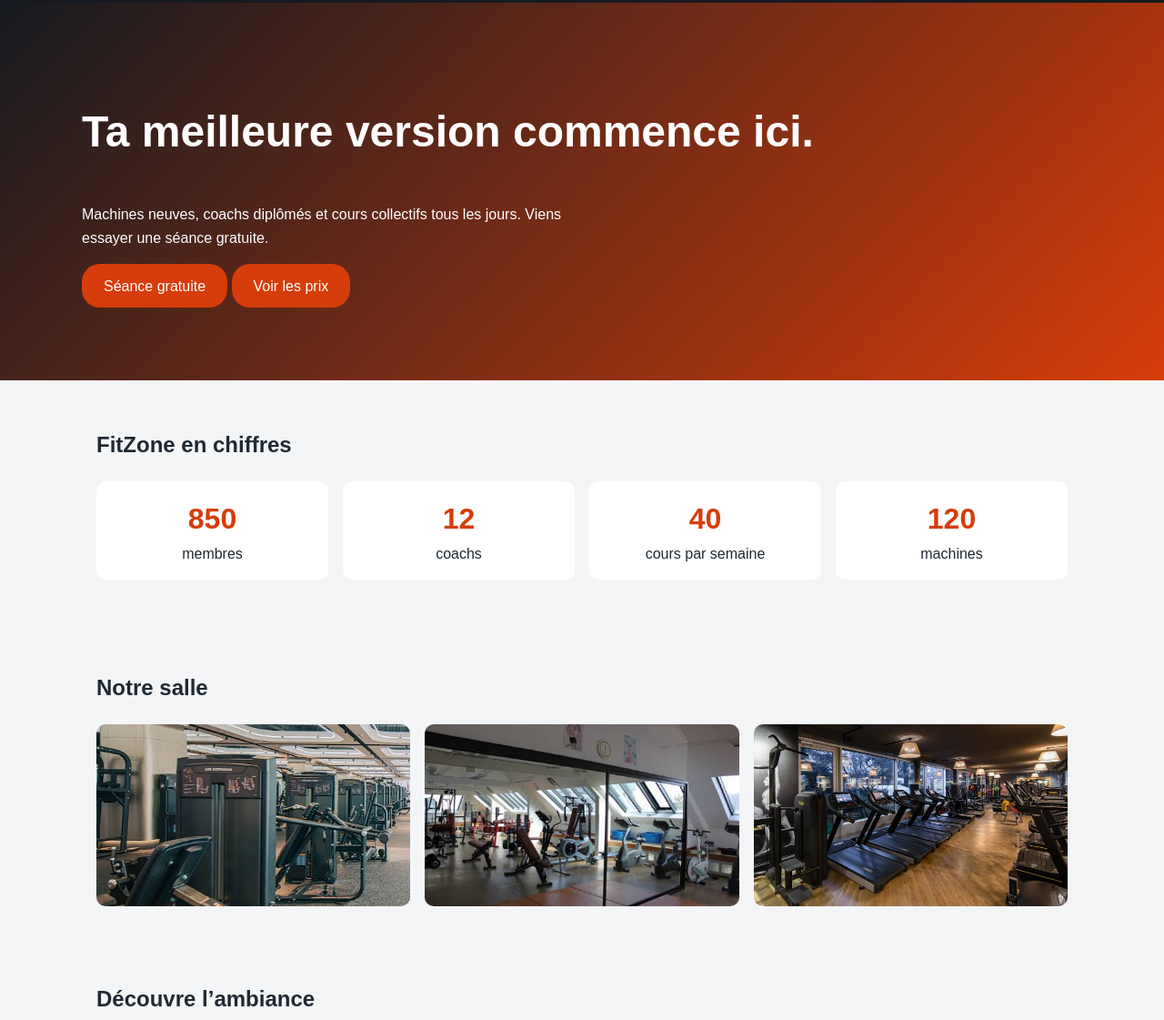
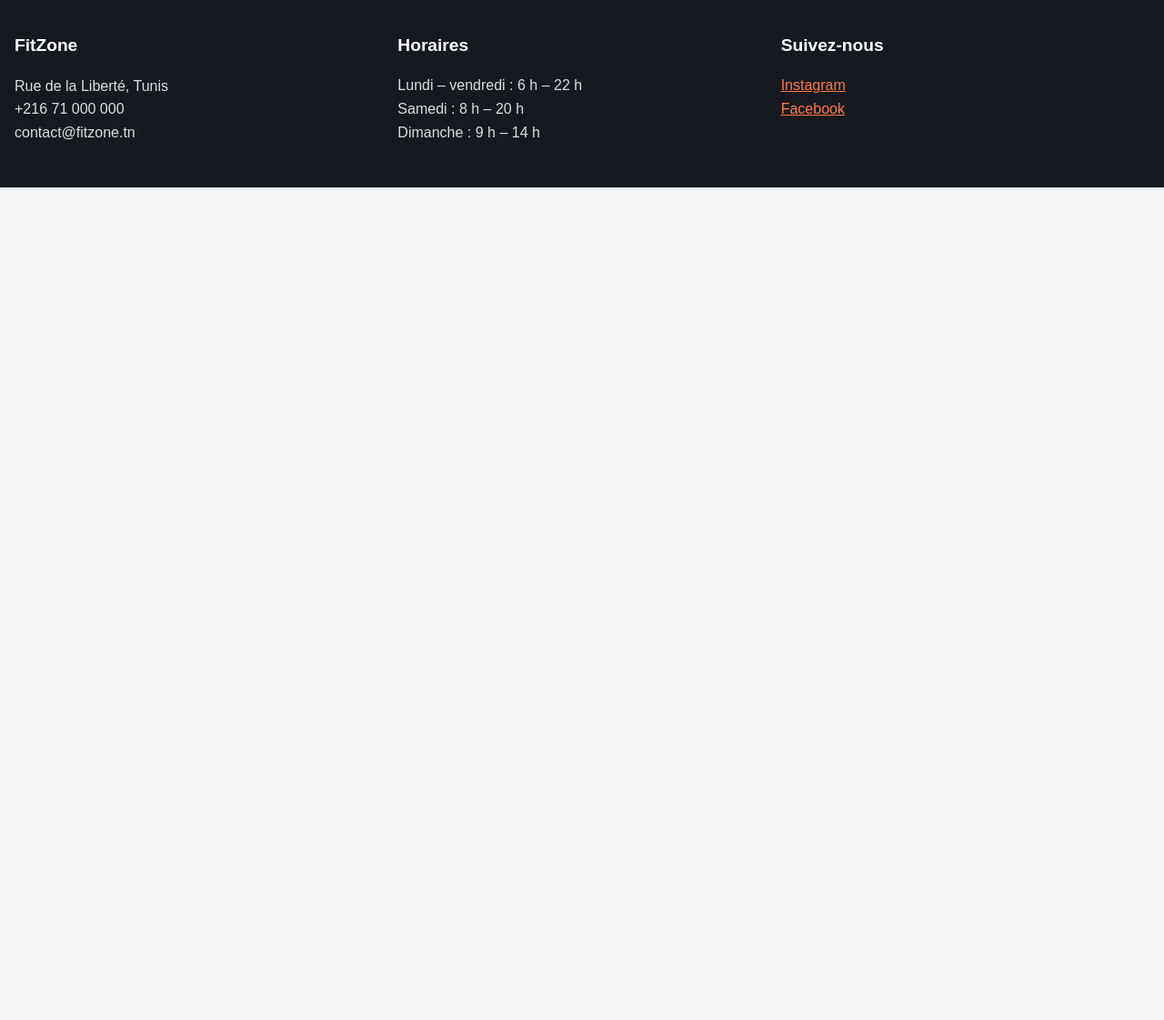
Before and after one commit to brahimkrifi204-star/mini-projet-salle-de-sport, a plain HTML site: page index.html in a window 1280 px wide. Shown: the part 66-1187 px from the top of the page at 91% size. After the commit the page ends 800 px from the top, so only its background shows below. Drawn offline with Linux system fonts and the light colour scheme.

Commit message:
mise a jour index

```diff
--- a/index.html
+++ b/index.html
@@ -24,53 +24,7 @@
       </nav>
   </header>
 
-  <main>
-    <section class="hero">
-      <h1>Ta meilleure version commence ici.</h1>
-      <p>Machines neuves, coachs diplômés et cours collectifs tous les jours. Viens essayer une séance gratuite.</p>
-      <p>
-        <a class="btn" href="contact.html">Séance gratuite</a>
-        <a class="btn" href="abonnements.html">Voir les prix</a>
-      </p>
-    </section>
 
-    <section id="chiffres">
-      <h2>FitZone en chiffres</h2>
-      <ul class="chiffres">
-        <li><strong>850</strong> membres</li>
-        <li><strong>12</strong> coachs</li>
-        <li><strong>40</strong> cours par semaine</li>
-        <li><strong>120</strong> machines</li>
-      </ul>
-    </section>
-
-    <section id="galerie">
-      <h2>Notre salle</h2>
-      <div class="galerie">
-
-        <img src="images/image1.jpg" alt="Espace de musculation avec haltères et machines" loading="lazy" width="400" height="220">
-        <img src="images/image2.jpg" alt="Salle de cours collectifs avec miroirs" loading="lazy" width="400" height="220">
-        <img src="images/image3.jpg" alt="Zone de cardio avec tapis de course" loading="lazy" width="400" height="220">
-      </div>
-    </section>
-
-    <section id="medias">
-      <h2>Découvre l’ambiance</h2>
-      <div class="media-bloc">
-
-        <video controls preload="metadata">
-          <source src="medias/salle.mp4" type="video/mp4">
-          Votre navigateur ne sait pas lire cette vidéo.
-        </video>
-        <h3>Playlist d’entraînement</h3>
-
-        <audio controls preload="none">
-          <source src="medias/marhba.mp3" type="audio/mpeg">
-          Votre navigateur ne sait pas lire ce fichier audio.
-        </audio>
-      </div>
-    </section>
-  </main>
 
   <footer>
     <div>
```
